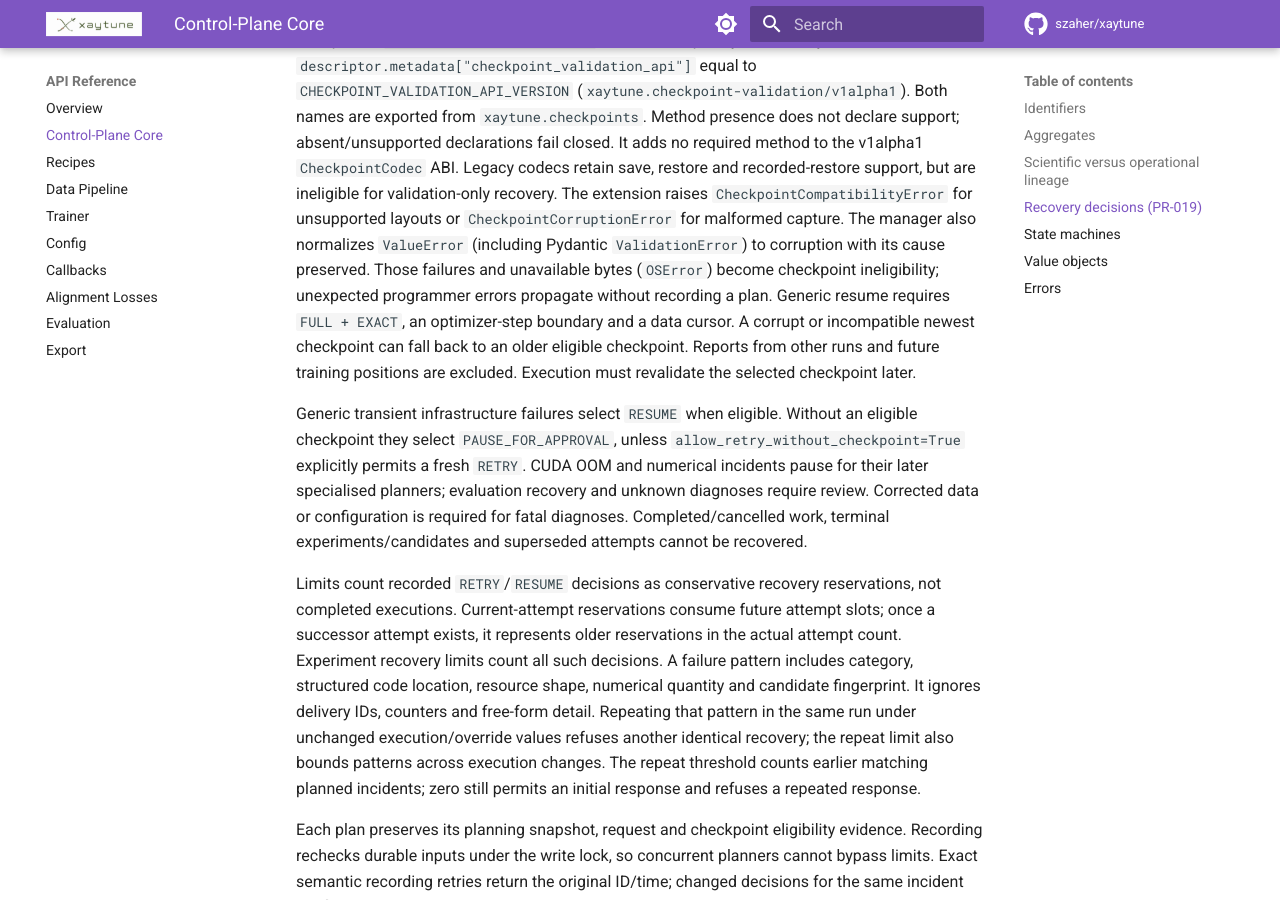
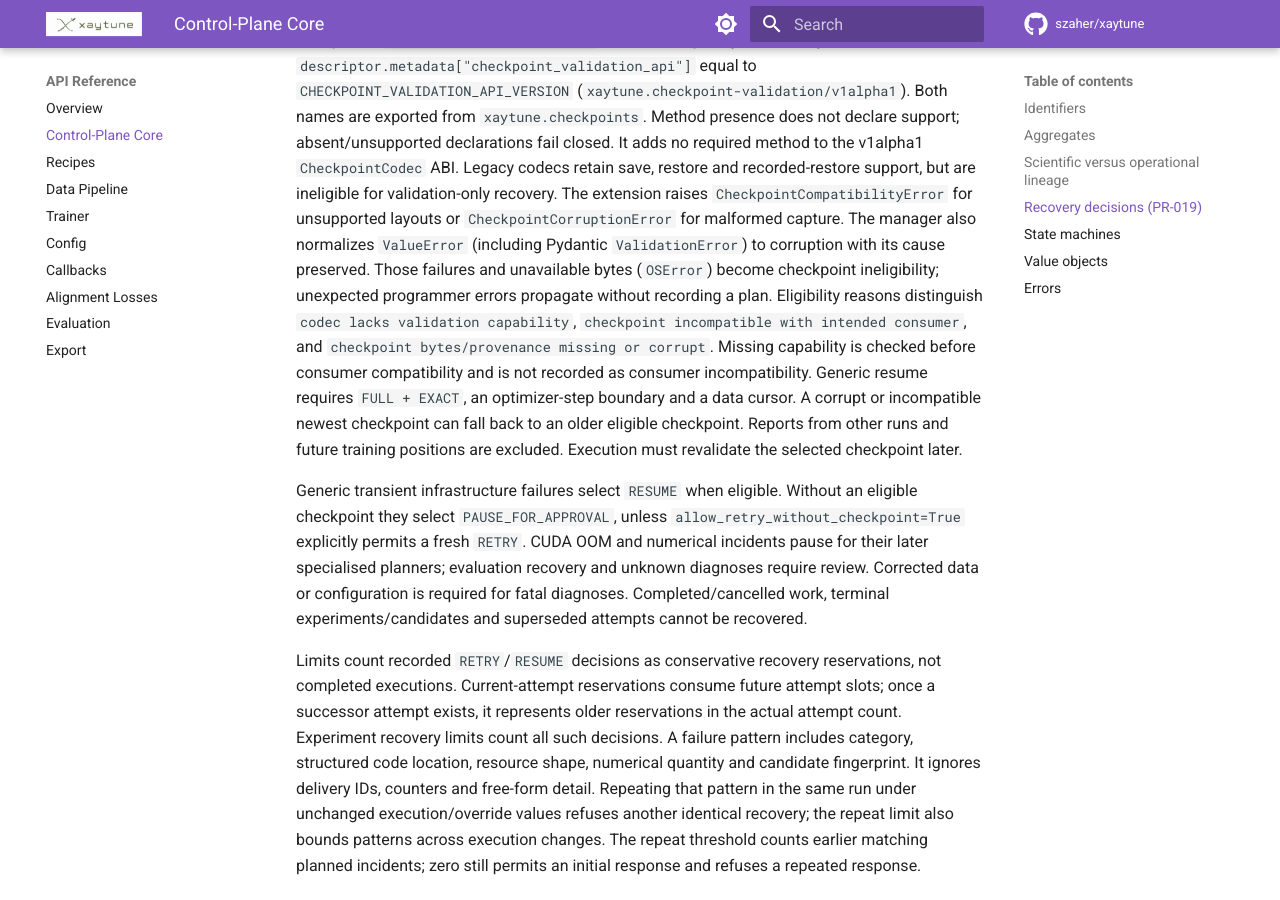
Before and after one commit to szaher/xaytune, an MkDocs documentation site: the page built from docs/api/core.md, in a window 1280 px wide and 900 px high, scrolled down 6190 px. Built offline with MkDocs 1.6.1 and Material for MkDocs 9.7.7, drawn with Linux system fonts in a browser that asks for light colours; comment, search, counter and statistics services are not loaded.

Commit message:
fix(recovery): distinguish missing checkpoint validation capability

```diff
--- a/docs/api/core.md
+++ b/docs/api/core.md
@@ -226,6 +226,10 @@ The extension raises `CheckpointCompatibilityError` for unsupported layouts or
 `ValueError` (including Pydantic `ValidationError`) to corruption with its cause
 preserved. Those failures and unavailable bytes (`OSError`) become checkpoint
 ineligibility; unexpected programmer errors propagate without recording a plan.
+Eligibility reasons distinguish `codec lacks validation capability`,
+`checkpoint incompatible with intended consumer`, and
+`checkpoint bytes/provenance missing or corrupt`. Missing capability is checked
+before consumer compatibility and is not recorded as consumer incompatibility.
 Generic resume requires `FULL + EXACT`, an optimizer-step boundary and a data
 cursor. A corrupt or incompatible newest checkpoint can fall back to an older
 eligible checkpoint. Reports from other runs and future training positions are
```
Also changed, not shown: xaytune-training-harness-spec/11-checkpointing.md (+6 -0 lines), 4 other files.
